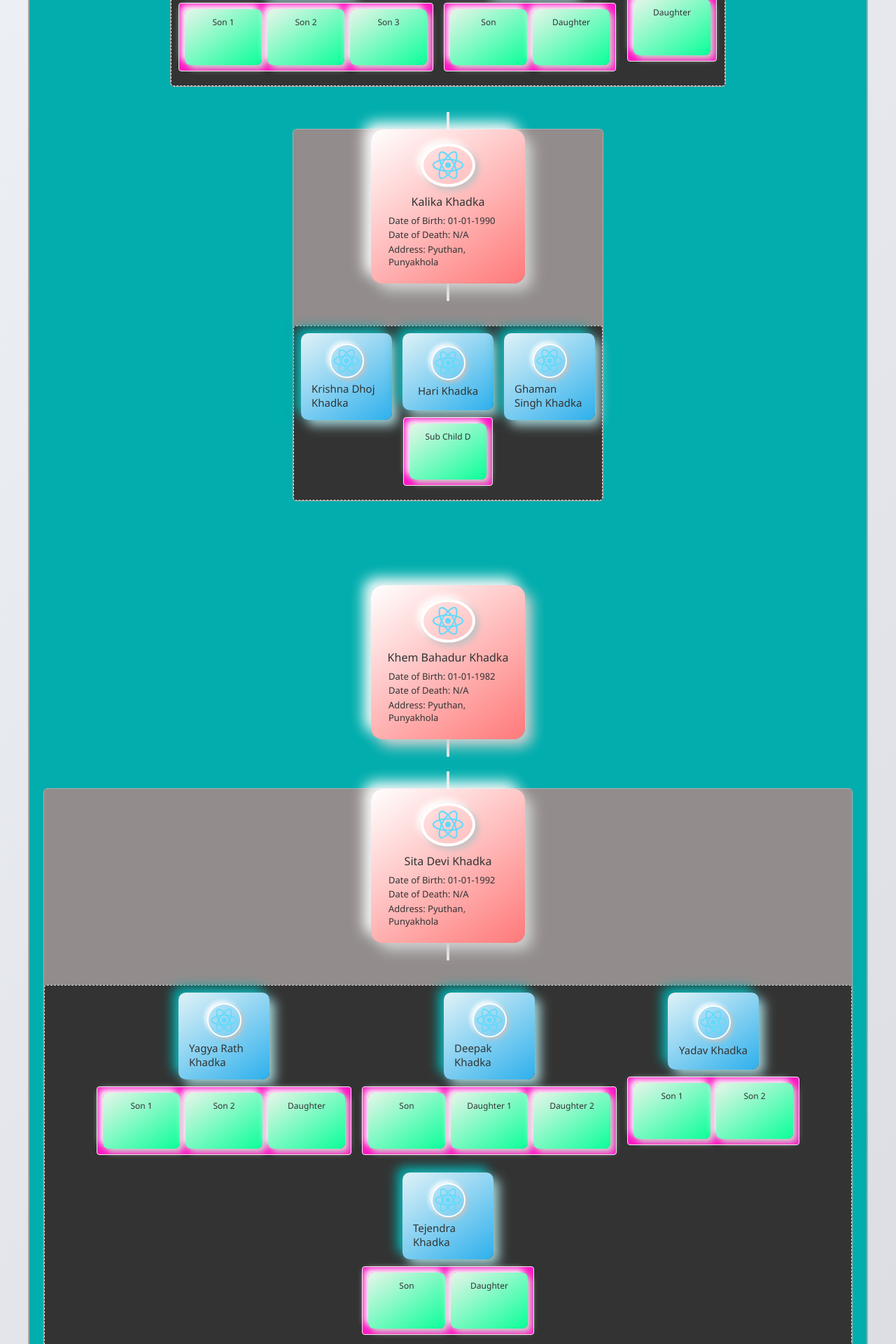
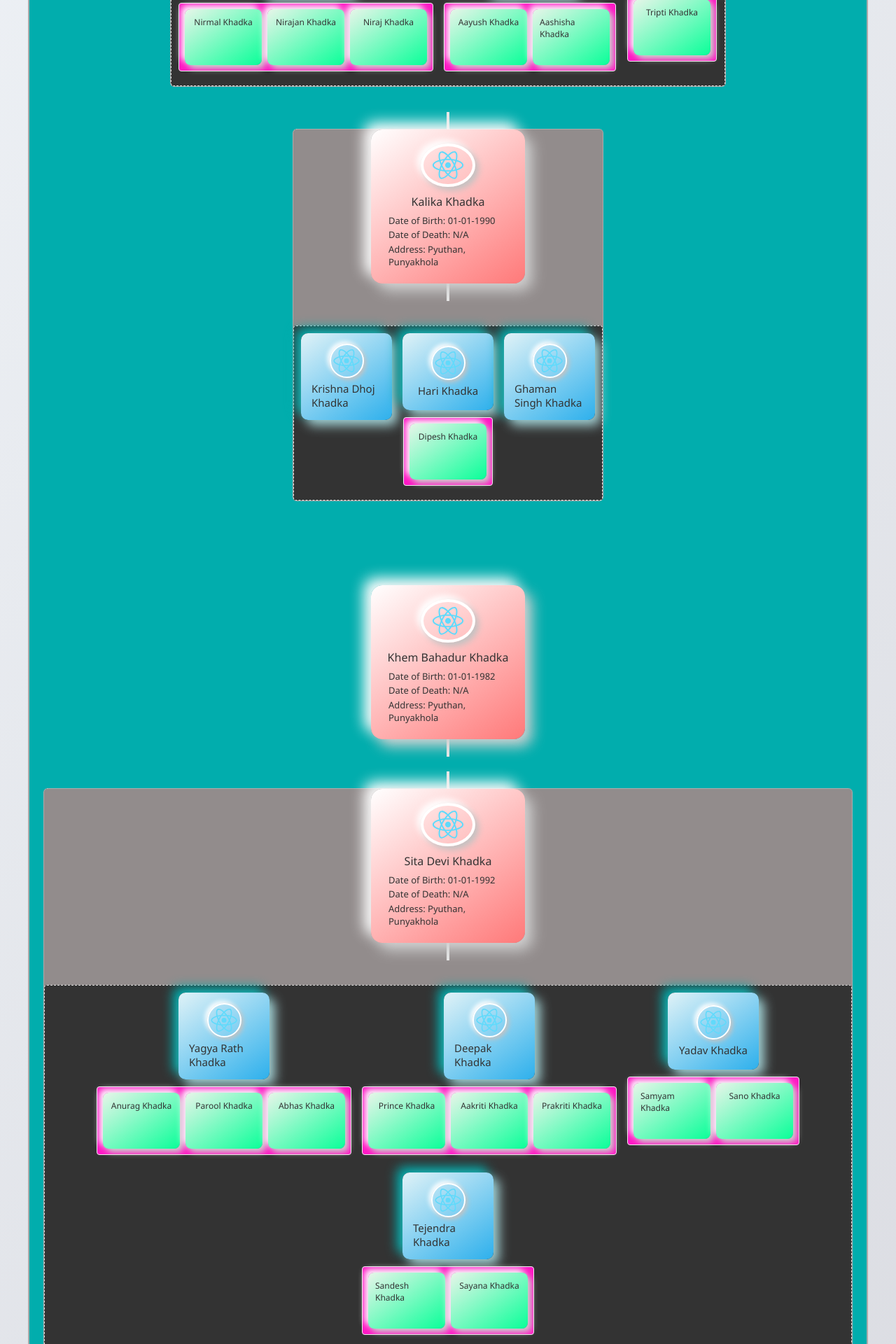
Before and after one commit to sandeshkhadka283/Fam-Tree-Data-, a React (Create React App) app: page / in a window 1280 px wide. Shown: the part 880-2800 px from the top of the page at 70% size. Built offline with nearby package versions, Linux system fonts and the light colour scheme.

Commit message:
Names added

```diff
--- a/src/App.js
+++ b/src/App.js
@@ -26,9 +26,9 @@ const familyData = [
             name: "Prem Dhoj Khadka",
             image: placeholderImage,
             subChildren: [
-              { id: 'subchild1', name: "Son 1", image: placeholderImage },
-              { id: 'subchild2', name: "Son 2", image: placeholderImage },
-              { id: 'subchild3', name: "Son 3", image: placeholderImage },
+              { id: 'subchild1', name: "Nirmal Khadka", image: placeholderImage },
+              { id: 'subchild2', name: "Nirajan Khadka", image: placeholderImage },
+              { id: 'subchild3', name: "Niraj Khadka", image: placeholderImage },
             ]
           },
           { // Child 2 of Wife 1 (Pitambar)
@@ -36,8 +36,8 @@ const familyData = [
             name: "Pitambar Khadka",
             image: placeholderImage,
             subChildren: [
-              { id: 'subchild4', name: "Son", image: placeholderImage },
-              { id: 'subchild5', name: "Daughter", image: placeholderImage },
+              { id: 'subchild4', name: "Aayush Khadka", image: placeholderImage },
+              { id: 'subchild5', name: "Aashisha Khadka", image: placeholderImage },
             ]
           },
           { // Child 3 of Wife 1 (Resham)
@@ -45,7 +45,7 @@ const familyData = [
             name: "Resham",
             image: placeholderImage,
             subChildren: [
-              { id: 'subchild6', name: "Daughter", image: placeholderImage }
+              { id: 'subchild6', name: "Tripti Khadka", image: placeholderImage }
             ]
           }
         ]
@@ -59,7 +59,7 @@ const familyData = [
         image: placeholderImage,
         children: [
           { id: 'child4', name: "Krishna Dhoj Khadka", image: placeholderImage, subChildren: [] },
-          { id: 'child5', name: "Hari Khadka", image: placeholderImage, subChildren: [{ id: 'subchild7', name: "Sub Child D", image: placeholderImage }] },
+          { id: 'child5', name: "Hari Khadka", image: placeholderImage, subChildren: [{ id: 'subchild7', name: "Dipesh Khadka", image: placeholderImage }] },
           { id: 'child6', name: "Ghaman Singh Khadka", image: placeholderImage, subChildren: [] }
         ]
       }
@@ -86,9 +86,9 @@ const familyData = [
             name: "Yagya Rath Khadka",
             image: placeholderImage,
             subChildren: [
-              { id: 'subchild8', name: "Son 1", image: placeholderImage },
-              { id: 'subchild9', name: "Son 2", image: placeholderImage },
-              { id: 'subchild10', name: "Daughter", image: placeholderImage },
+              { id: 'subchild8', name: "Anurag Khadka", image: placeholderImage },
+              { id: 'subchild9', name: "Parool Khadka", image: placeholderImage },
+              { id: 'subchild10', name: "Abhas Khadka", image: placeholderImage },
             ]
           },
           { // Child 8 (Deepak)
@@ -96,9 +96,9 @@ const familyData = [
             name: "Deepak Khadka",
             image: placeholderImage,
             subChildren: [
-              { id: 'subchild11', name: "Son", image: placeholderImage },
-              { id: 'subchild12', name: "Daughter 1", image: placeholderImage },
-              { id: 'subchild13', name: "Daughter 2", image: placeholderImage },
+              { id: 'subchild11', name: "Prince Khadka", image: placeholderImage },
+              { id: 'subchild12', name: "Aakriti Khadka", image: placeholderImage },
+              { id: 'subchild13', name: "Prakriti Khadka", image: placeholderImage },
             ]
           },
           { // Child 9 (Yadav)
@@ -106,8 +106,8 @@ const familyData = [
             name: "Yadav Khadka",
             image: placeholderImage,
             subChildren: [
-              { id: 'subchild14', name: "Son 1", image: placeholderImage },
-              { id: 'subchild15', name: "Son 2", image: placeholderImage },
+              { id: 'subchild14', name: "Samyam Khadka", image: placeholderImage },
+              { id: 'subchild15', name: "Sano Khadka", image: placeholderImage },
             ]
           },
           { // Child 10 (Tejendra)
@@ -115,8 +115,8 @@ const familyData = [
             name: "Tejendra Khadka",
             image: placeholderImage,
             subChildren: [
-              { id: 'subchild16', name: "Son", image: placeholderImage },
-              { id: 'subchild17', name: "Daughter", image: placeholderImage },
+              { id: 'subchild16', name: "Sandesh Khadka", image: placeholderImage },
+              { id: 'subchild17', name: "Sayana Khadka", image: placeholderImage },
             ]
           }
         ]
@@ -135,8 +135,8 @@ const familyData = [
             name: "Madhusudan Khadka",
             image: placeholderImage,
             subChildren: [
-              { id: 'subchild18', name: "Daughter", image: placeholderImage },
-              { id: 'subchild19', name: "Son", image: placeholderImage },
+              { id: 'subchild18', name: "Bikalpa Khadka", image: placeholderImage },
+              { id: 'subchild19', name: "BInjan Khadka", image: placeholderImage },
             ]
           },
           { // Child 12 (Basanta)
@@ -144,8 +144,8 @@ const familyData = [
             name: "Basanta Khadka",
             image: placeholderImage,
             subChildren: [
-              { id: 'subchild20', name: "Son", image: placeholderImage },
-              { id: 'subchild21', name: "Daughter", image: placeholderImage },
+              { id: 'subchild20', name: "Arju Khadka", image: placeholderImage },
+              { id: 'subchild21', name: "Aadarsh Khadka", image: placeholderImage },
             ]
           }
         ]
```
Also changed, not shown: 1 other file (tests, documents, lock files or other folders).
